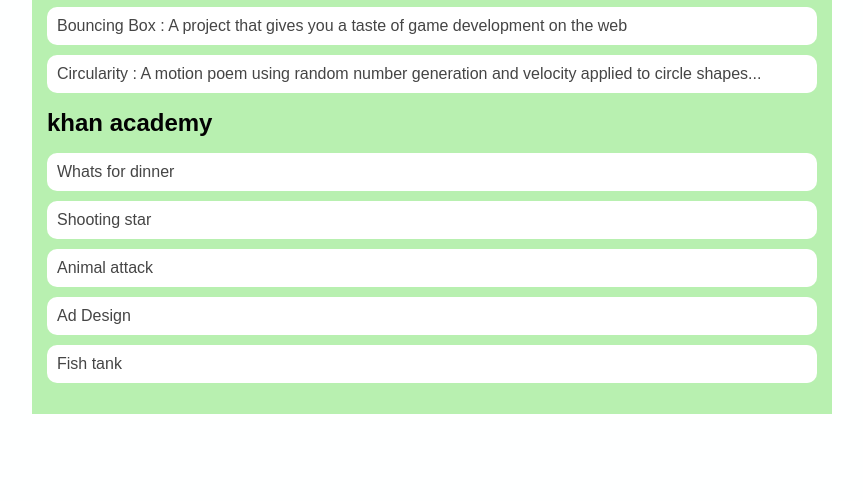
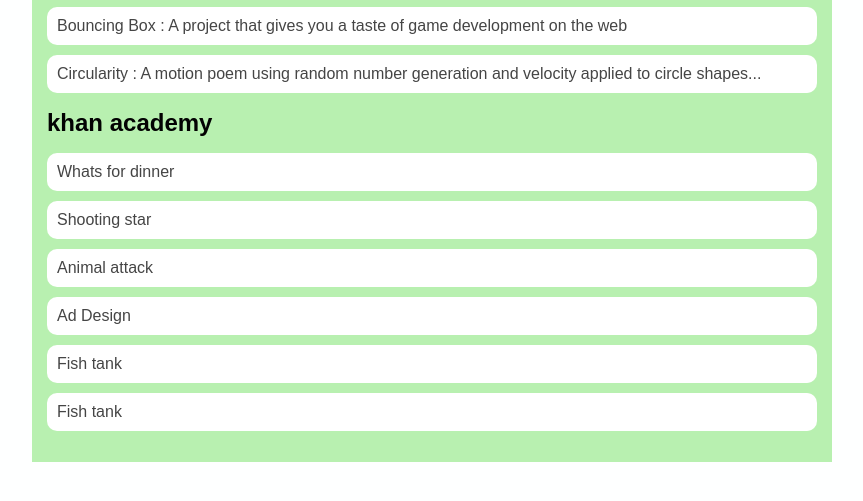
Before and after one commit to aidenwalker1203/aidenwalker.github.io, a plain HTML site: page portfolio.html in a window 1280 px wide. Shown: the part 197-698 px from the top of the page, without its empty margins (208-1071 px from the left). Drawn offline with Linux system fonts and the light colour scheme.

Commit message:
added halloween

```diff
--- a/portfolio.html
+++ b/portfolio.html
@@ -32,6 +32,7 @@
                 <li><a href ="https://www.khanacademy.org/computer-programming/spin-off-of-project-animal-attack/5566646570500096" >Animal attack</a></li>
                 <li><a href ="https://www.khanacademy.org/computer-programming/spin-off-of-project-ad-design/6247704126341120" >Ad Design</a></li>
                 <li><a href ="https://www.khanacademy.org/computer-programming/aiden-alright-fish-tank-i-struggled/5606961523245056" >Fish tank</a></li>
+                <li><a href ="https://www.khanacademy.org/computer-programming/nhs-graveyard/4832428371525632" >Fish tank</a></li>
                 </ul>
             </div>
         </main>
```
